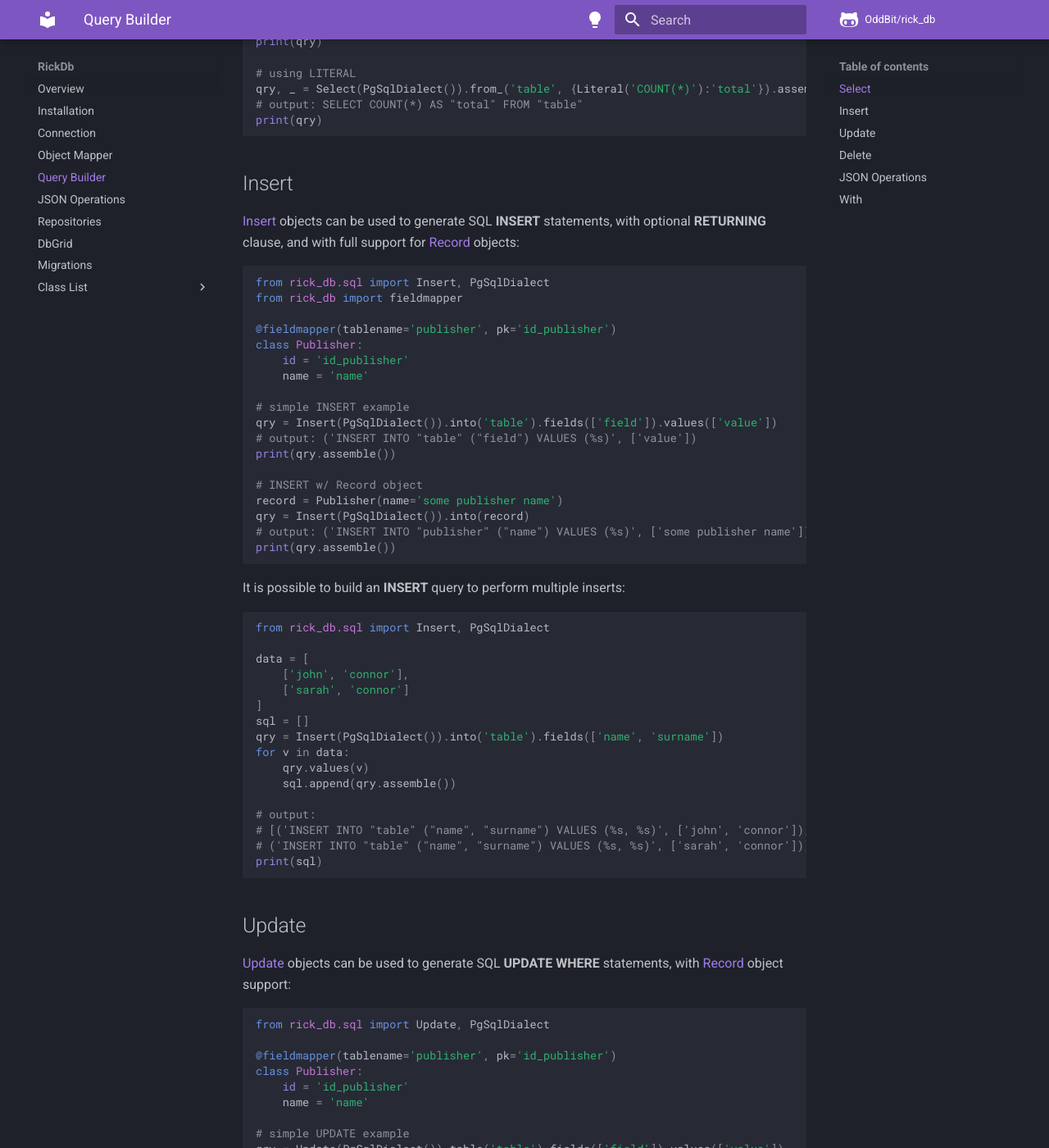
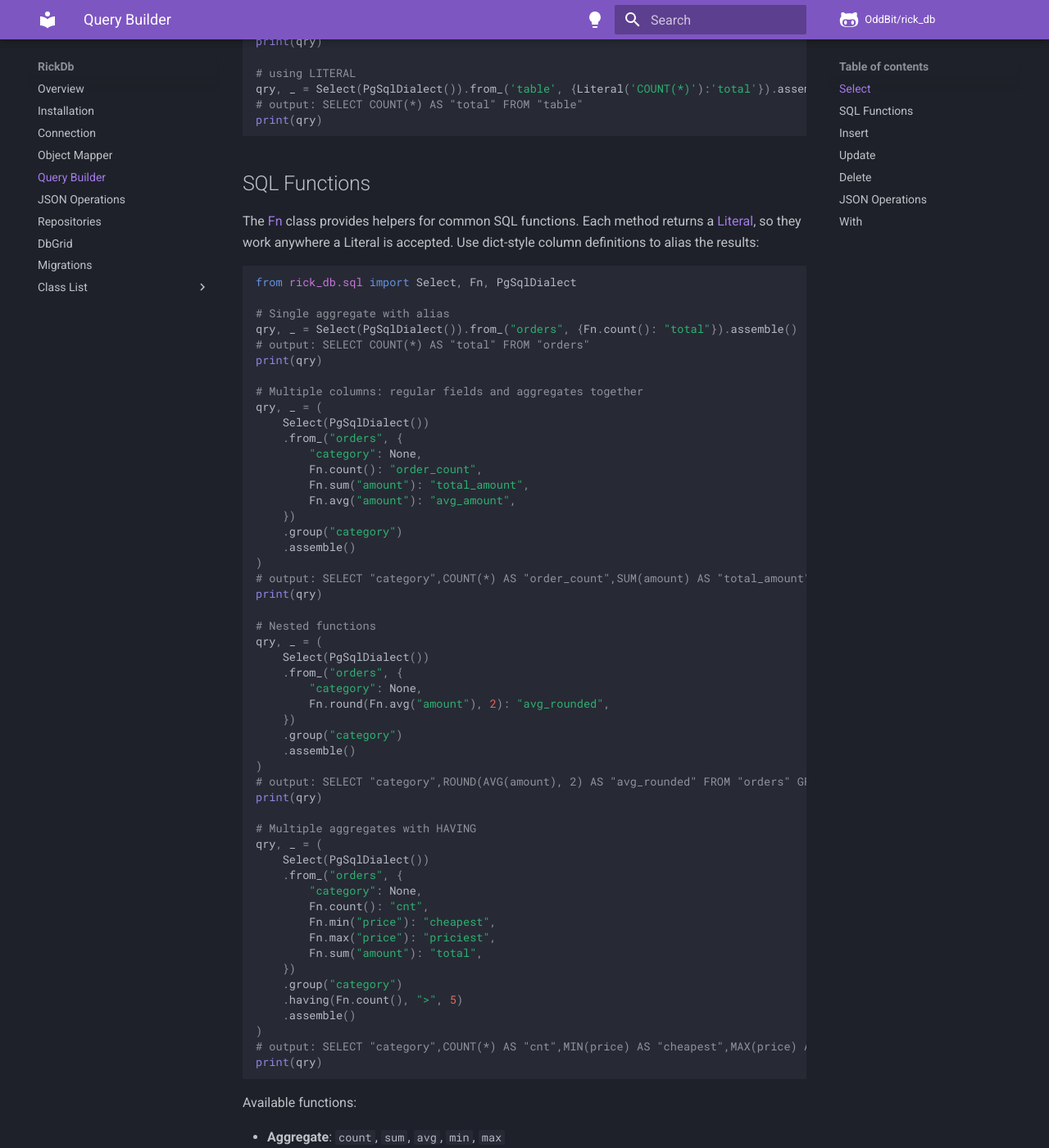
Before and after one commit to oddbit-project/rick_db, an MkDocs documentation site: the page built from docs/building_queries.md, in a window 1280 px wide and 1400 px high, scrolled down 5135 px. Shown: the whole window at 82% size. Built offline with MkDocs 1.6.1 and Material for MkDocs 9.7.7, drawn with Linux system fonts in a browser that asks for light colours; some of the changed text lies outside the part shown.

Commit message:
Add Fn helper class for common SQL functions in query builder
Introduce Fn with static methods returning Literal instances for
aggregate (count, sum, avg, min, max), math (abs, ceil, floor, round,
power, sqrt, mod, sign, trunc), and general (coalesce, cast) SQL
functions. Includes unit tests, SQLite and PostgreSQL integration
tests, and documentation.

````diff
--- a/docs/building_queries.md
+++ b/docs/building_queries.md
@@ -268,6 +268,74 @@ qry, _ = Select(PgSqlDialect()).from_('table', {Literal('COUNT(*)'):'total'}).as
 print(qry)
 ```
 
+## SQL Functions
+
+The [Fn](classes/fn.md) class provides helpers for common SQL functions. Each method returns a
+[Literal](classes/literal.md), so they work anywhere a Literal is accepted. Use dict-style column definitions
+to alias the results:
+
+```python
+from rick_db.sql import Select, Fn, PgSqlDialect
+
+# Single aggregate with alias
+qry, _ = Select(PgSqlDialect()).from_("orders", {Fn.count(): "total"}).assemble()
+# output: SELECT COUNT(*) AS "total" FROM "orders"
+print(qry)
+
+# Multiple columns: regular fields and aggregates together
+qry, _ = (
+    Select(PgSqlDialect())
+    .from_("orders", {
+        "category": None,
+        Fn.count(): "order_count",
+        Fn.sum("amount"): "total_amount",
+        Fn.avg("amount"): "avg_amount",
+    })
+    .group("category")
+    .assemble()
+)
+# output: SELECT "category",COUNT(*) AS "order_count",SUM(amount) AS "total_amount",AVG(amount) AS "avg_amount" FROM "orders" GROUP BY "category"
+print(qry)
+
+# Nested functions
+qry, _ = (
+    Select(PgSqlDialect())
+    .from_("orders", {
+        "category": None,
+        Fn.round(Fn.avg("amount"), 2): "avg_rounded",
+    })
+    .group("category")
+    .assemble()
+)
+# output: SELECT "category",ROUND(AVG(amount), 2) AS "avg_rounded" FROM "orders" GROUP BY "category"
+print(qry)
+
+# Multiple aggregates with HAVING
+qry, _ = (
+    Select(PgSqlDialect())
+    .from_("orders", {
+        "category": None,
+        Fn.count(): "cnt",
+        Fn.min("price"): "cheapest",
+        Fn.max("price"): "priciest",
+        Fn.sum("amount"): "total",
+    })
+    .group("category")
+    .having(Fn.count(), ">", 5)
+    .assemble()
+)
+# output: SELECT "category",COUNT(*) AS "cnt",MIN(price) AS "cheapest",MAX(price) AS "priciest",SUM(amount) AS "total" FROM "orders" GROUP BY "category" HAVING (COUNT(*) > %s)
+print(qry)
+```
+
+Available functions:
+
+- **Aggregate**: `count`, `sum`, `avg`, `min`, `max`
+- **Math**: `abs`, `ceil`, `floor`, `round`, `power`, `sqrt`, `mod`, `sign`, `trunc`
+- **General**: `coalesce`, `cast`
+
+See [Fn class documentation](classes/fn.md) for full reference.
+
 ## Insert
 
 [Insert](classes/insert.md) objects can be used to generate SQL **INSERT** statements, with optional **RETURNING** clause,
--- a/mkdocs.yml
+++ b/mkdocs.yml
@@ -50,6 +50,7 @@ nav:
   - Update: 'classes/update.md'
   - Delete: 'classes/delete.md'
   - Literal: 'classes/literal.md'
+  - Fn: 'classes/fn.md'
   - JsonField: 'classes/jsonfield.md'
   - PgJsonField: 'classes/pgjsonfield.md'
   - CTEs (With): 'classes/with.md'
````
Also changed, not shown: CLAUDE.md (+9 -3 lines), docs/classes/fn.md (added, +169 -0 lines), docs/classes/select.md (+21 -0 lines), 5 other files.
